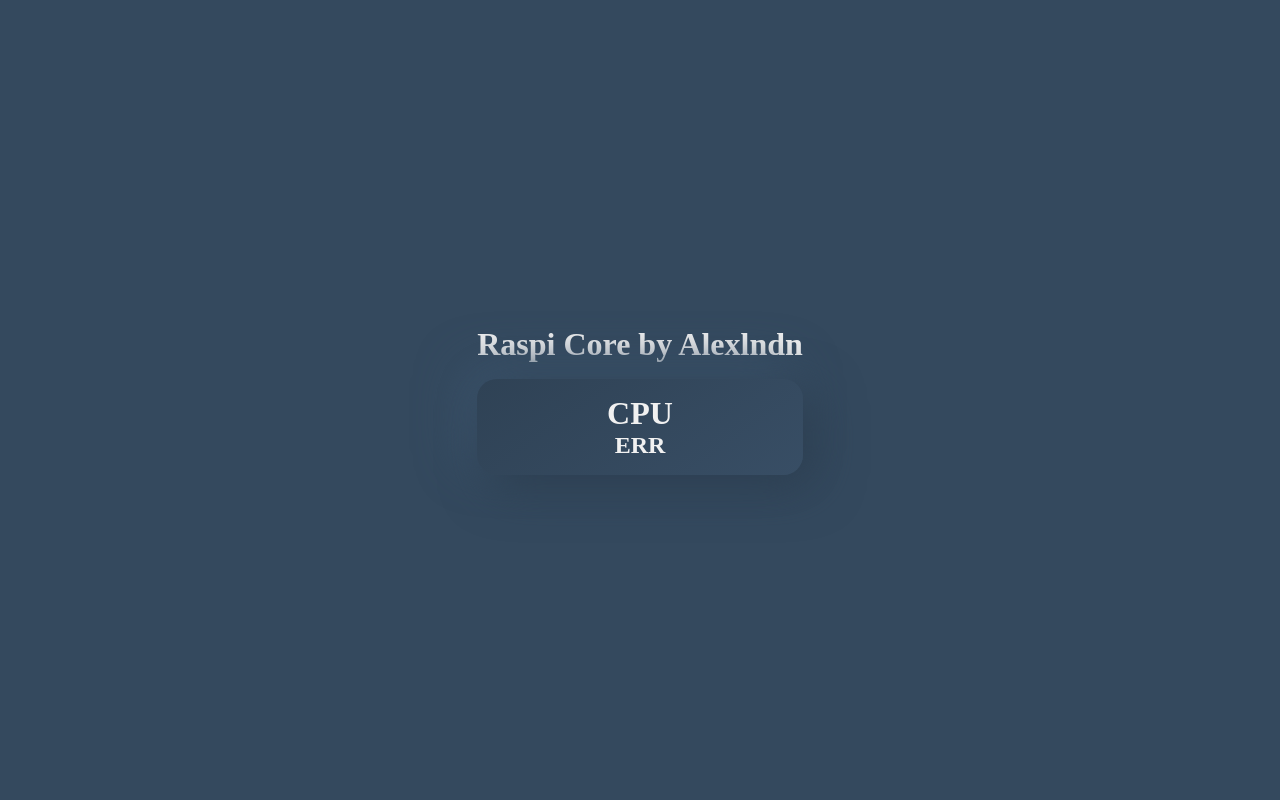
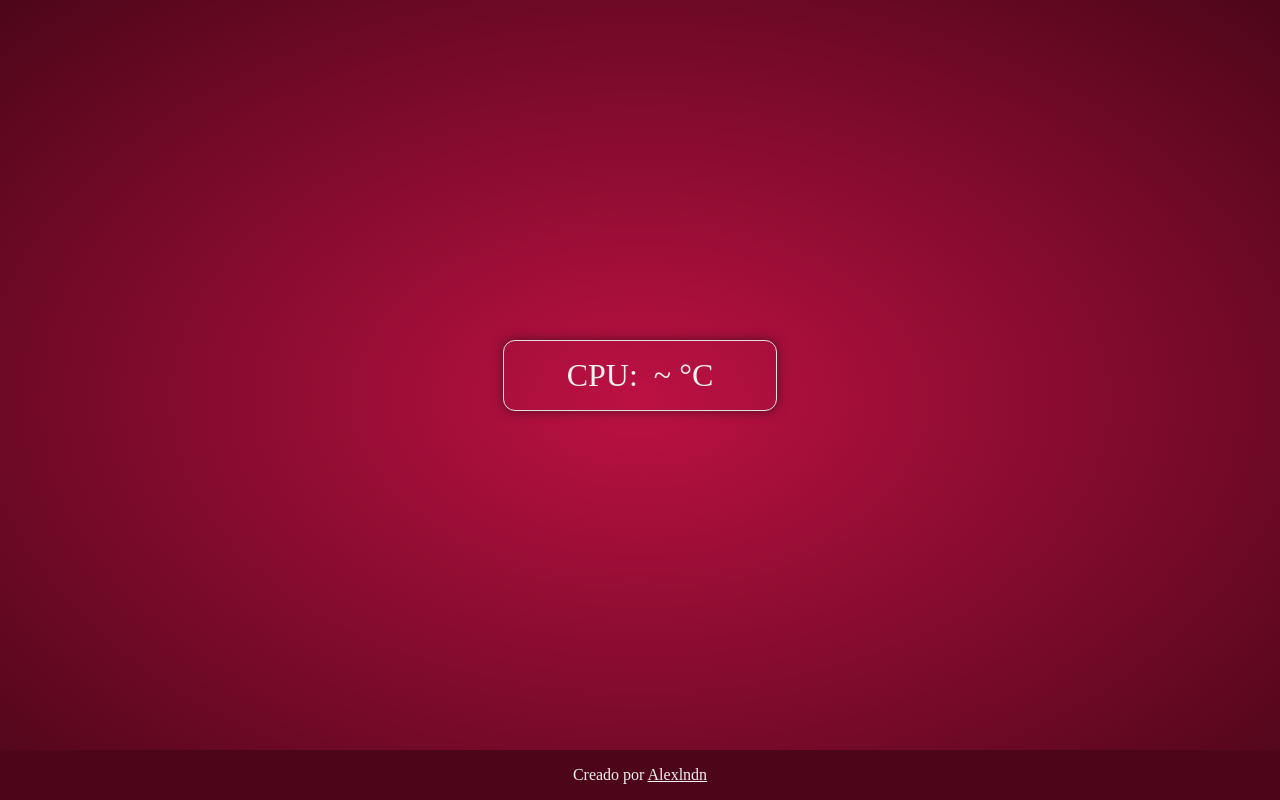
Before and after one commit to kutiny/raspi-temp, a website: page public/index.html in a window 1280 px wide. Drawn offline with Linux system fonts and the light colour scheme; no server answers; a web font is replaced by a local one.

Commit message:
new style

```diff
--- a/public/index.html
+++ b/public/index.html
@@ -7,37 +7,25 @@
     <link rel="stylesheet" href="./styles.css">
 </head>
 <body>
-    <div class="mainCard">
-        <h1 class="mainTitle">Raspi Core by Alexlndn</h1>
-        <div class="group">
-            <div class="card">
-                <h1>CPU</h1>
-                <h2 id="cpu">ERR</h2>
+    <div class="main">
+        <div class="mainCard">
+            <div class="group">
+                <div class="card">
+                    <p class="prop">CPU:</p>
+                    <p id="cpu" class="value">~ °C</p>
+                </div>
             </div>
-            <!-- <div class="card">
-                <h1>GPU</h1>
-                <h2 id="gpu">ERR</h2>
-            </div> -->
         </div>
     </div>
 
+    <footer class="footer">
+        <p>
+            Creado por
+            <a class="link" href="https://alexaguirre.com.ar" target="_blank">Alexlndn</a>
+        </p>
+    </footer>
+
     <script src="./socket.io.js"></script>
-    <script>
-        function init() {
-            const socket = io()
-            const cpu = document.querySelector('#cpu')
-            // const gpu = document.querySelector('#gpu')
-
-            setInterval(() => {
-                socket.emit('renew')
-            }, 900)
-
-            socket.on('data', data => {
-                cpu.textContent = data.cpu
-                // gpu.textContent = data.gpu
-            })
-        }
-        init()
-    </script>
+    <script src="./init.js" defer></script>
 </body>
 </html>
--- /dev/null
+++ b/public/init.js
@@ -0,0 +1,13 @@
+function init() {
+    const socket = io()
+    const cpu = document.querySelector('#cpu')
+
+    setInterval(() => {
+        socket.emit('renew')
+    }, 900)
+
+    socket.on('data', data => {
+        cpu.textContent = data.cpu
+    })
+}
+init()
--- a/public/styles.css
+++ b/public/styles.css
@@ -70,24 +70,28 @@
 }
 
 :root {
-    --background: #34495e;
+    --main: #BC1142;
+    --main-dark: #4D0619;
+    --background: var(--main);
     --fore: #F1F1F1;
+    --border: #DFE0E0;
 }
 
 body {
+    background: radial-gradient(at center, var(--main), var(--main-dark));
+    color: var(--fore);
+    display: flex;
+    flex-direction: column;
+    font-family: Ubuntu;
+    font-style: normal;
+    height: 100vh;
+}
+
+.main {
     display: flex;
     align-items: center;
     justify-content: center;
-    width: 100vw;
-    height: 100vh;
-    background: var(--background);
-    color: var(--fore);
-    font-family: Ubuntu;
-    font-style: normal;
-}
-
-.mainTitle {
-    margin-bottom: 1rem;
+    height: 100%;
 }
 
 .group {
@@ -98,11 +102,30 @@ body {
 }
 
 .card {
-    background: linear-gradient(145deg, #2f4255, #384e65);
-    border-radius: 20px;
-    box-shadow:  12px 12px 47px #2c3e50,
-                -12px -12px 47px #3c546c;
+    align-items: center;
+    border: 1px solid var(--border);
+    border-radius: 12px;
+    box-shadow: 0 0 12px rgba(10, 10, 10, 0.5);
+    display: flex;
+    gap: 1rem;
+    justify-content: center;
     padding: 1rem;
     text-align: center;
     width: 100%;
+    min-width: 240px;
 }
+
+.prop, .value {
+    font-size: 2rem;
+}
+
+.footer {
+    background: var(--main-dark);
+    margin-top: auto;
+    padding: 1rem;
+    text-align: center;
+}
+
+.link {
+    color: var(--fore);
+}
```
Also changed, not shown: server.js (+6 -6 lines).
